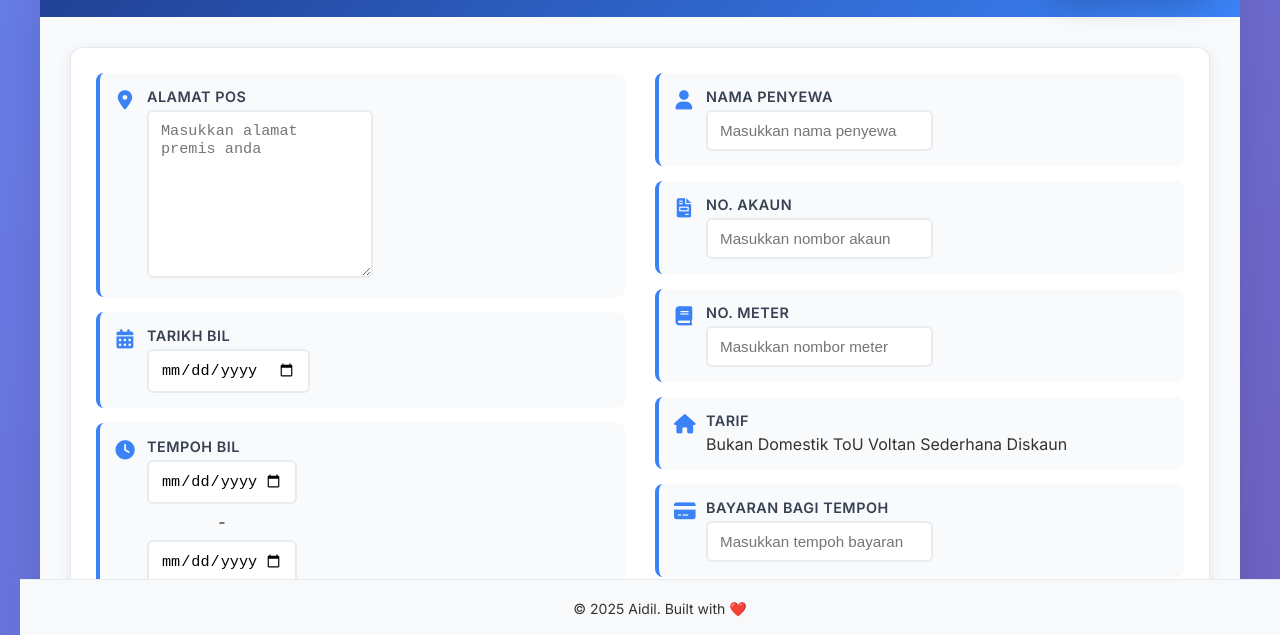
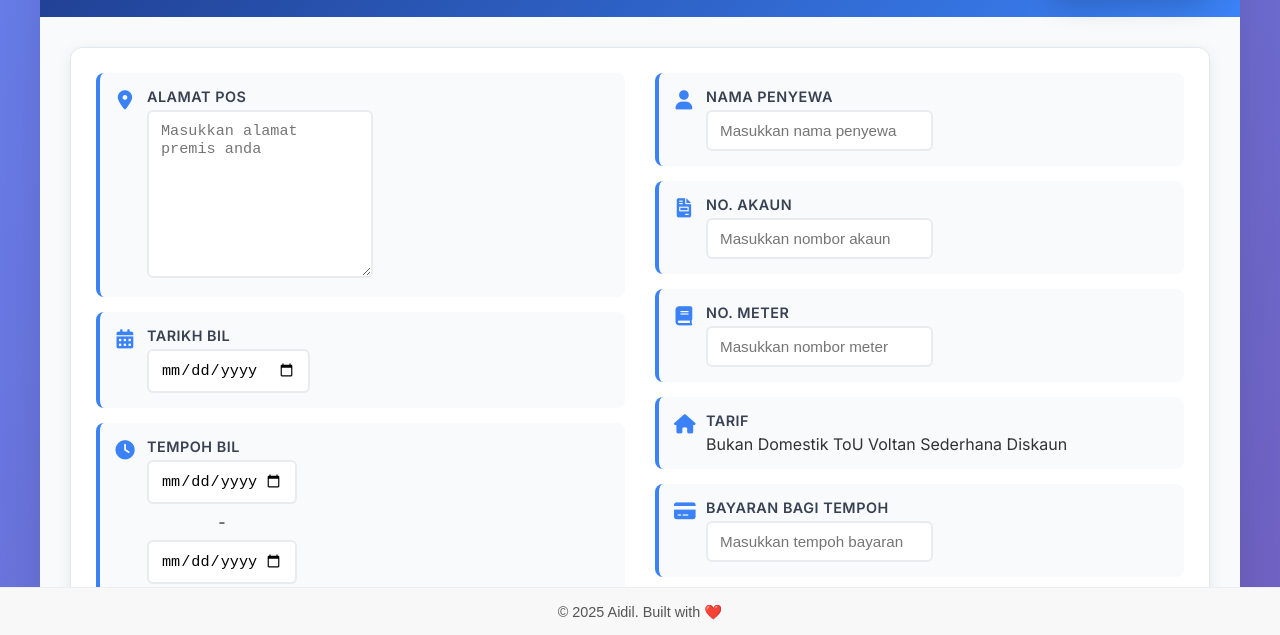
Before and after one commit to Aidilsyazril/KalkulatorBil_Aidil, a plain HTML site: page index.html in a window 1280 px wide. Shown: the part 163-798 px from the top of the page. Drawn offline with Linux system fonts and the light colour scheme.

Commit message:
deepseek_css_20250813_904c07.css

```diff
--- a/deepseek_css_20250813_904c07.css
+++ b/deepseek_css_20250813_904c07.css
@@ -858,13 +858,15 @@ body {
 }
 
 footer {
-    text-align: center; /* Centers the text */
-    padding: 20px; /* Adds some space around the text */
-    background-color: #f8f9fa; /* Light gray background, change as needed */
-    color: #333; /* Dark gray text color, change as needed */
-    font-size: 14px; /* Adjust the font size */
-    border-top: 1px solid #e9ecef; /* Optional: adds a subtle border at the top */
-    position: fixed; /* Optional: sticks the footer to the bottom of the page */
-    bottom: 0; /* Optional: aligns the footer to the bottom */
-    width: 100%; /* Ensures the footer spans the full width */
+    text-align: center;    /* Center-align text */
+    padding: 1rem;         /* Add spacing around text */
+    font-family: Arial, sans-serif; /* Modern font */
+    font-size: 0.9rem;     /* Slightly smaller text */
+    color: #555;           /* Subtle gray text */
+    background-color: #f8f8f8; /* Light background */
+    border-top: 1px solid #eee; /* Thin top border */
+    position: fixed;       /* Stick to bottom (optional) */
+    bottom: 0;             /* Align to bottom */
+    left: 0;              /* Ensure full width */
+    right: 0;             /* Ensure full width */
 }
```
